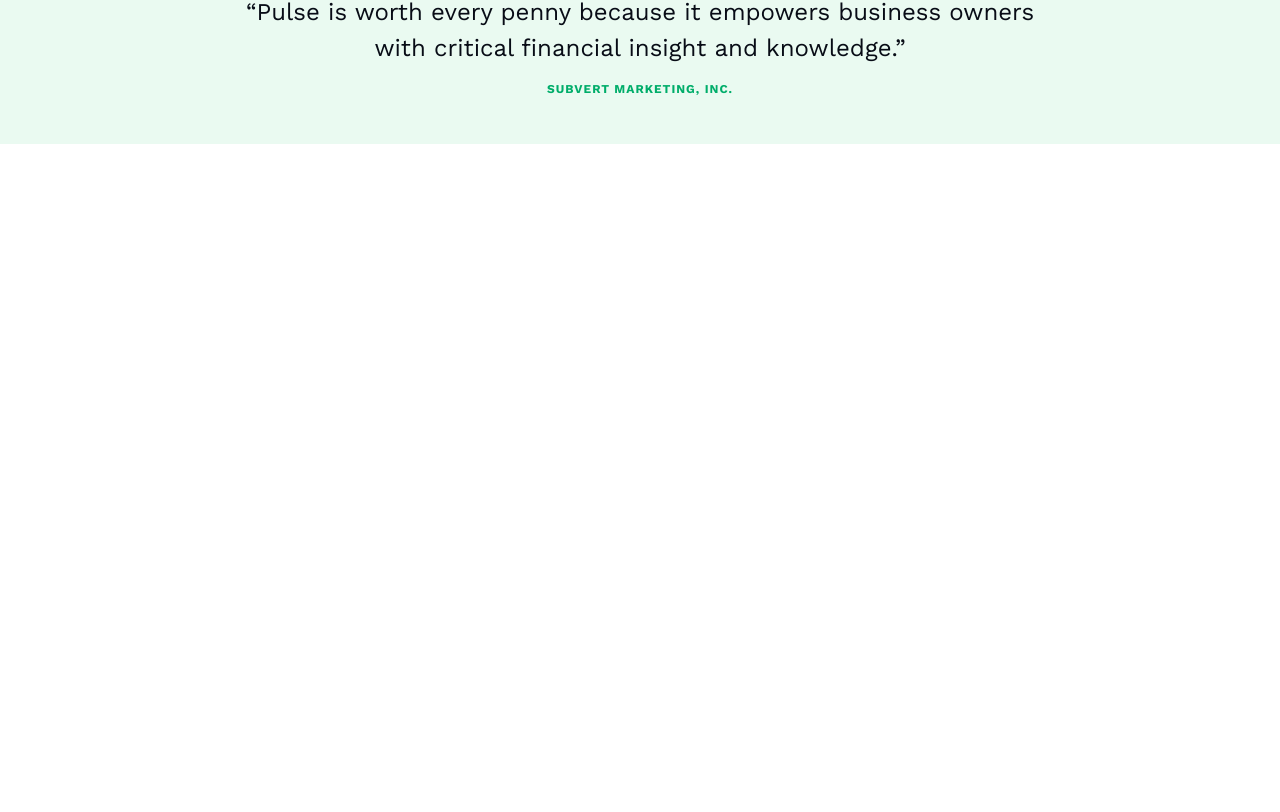
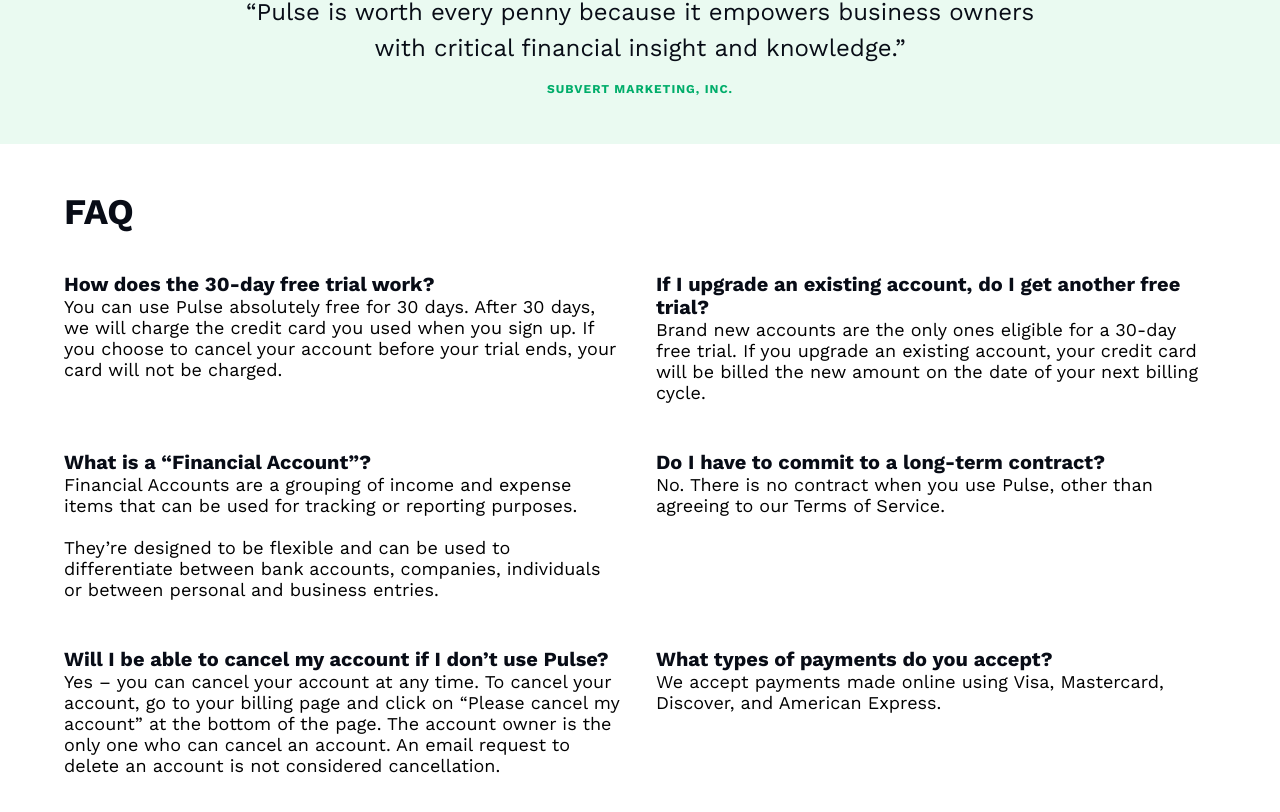
Before and after one commit to gomezjhon1022/clone-pulse, a React (Vite) app: page / in a window 1280 px wide. Shown: the part 2007-2819 px from the top of the page. Before the commit the page ends 2151 px from the top, so only its background shows below. Built offline with nearby package versions, Linux system fonts and the light colour scheme.

Commit message:
Add: Section faq

```diff
--- a/src/Components/Home/Home.css
+++ b/src/Components/Home/Home.css
@@ -287,3 +287,49 @@
   color: var(--green-dark);
   font-weight: 700;
 }
+
+.faq {
+  width: 100%;
+  max-width: 1200px;
+  margin: 0 auto;
+  padding: 3rem 1.5rem 2rem;
+}
+
+.faq-title {
+  margin-bottom: 1rem;
+  font-size: 2.25rem;
+  line-height: 1.15;
+  color: var(--black);
+  font-weight: 700;
+}
+
+.faq > div {
+  margin-left: -1rem;
+  margin-right: -1rem;
+  display: flex;
+  flex-wrap: wrap;
+}
+
+.faq-card {
+  padding-top: 1.5rem;
+  padding-bottom: 1.5rem;
+  padding-left: 1rem;
+  padding-right: 1rem;
+}
+
+.faq-card > div:first-child {
+  font-size: 1.25rem;
+  line-height: 1.15;
+  font-weight: 700;
+  color: var(--black);
+}
+
+.faq-card > p {
+  font-size: 1.125rem;
+}
+
+@media (min-width:768px) {
+  .faq-card {
+    width: 50%;
+  }
+}
--- a/src/Components/Home/index.jsx
+++ b/src/Components/Home/index.jsx
@@ -109,6 +109,37 @@
           </div>
         </div>
       </section>
+      <section className='faq'>
+        <h2 className='faq-title'>FAQ</h2>
+        <div>
+          <div className='faq-card'>
+            <div>How does the 30-day free trial work?</div>
+            <p>You can use Pulse absolutely free for 30 days. After 30 days, we will charge the credit card you used when you sign up. If you choose to cancel your account before your trial ends, your card will not be charged.</p>
+          </div>
+          <div className='faq-card'>
+            <div>If I upgrade an existing account, do I get another free trial?</div>
+            <p>Brand new accounts are the only ones eligible for a 30-day free trial. If you upgrade an existing account, your credit card will be billed the new amount on the date of your next billing cycle.</p>
+          </div>
+          <div className='faq-card'>
+            <div>What is a “Financial Account”?</div>
+            <p>Financial Accounts are a grouping of income and expense items that can be used for tracking or reporting purposes.<br/><br/>
+            They’re designed to be flexible and can be used to differentiate between bank accounts, companies, individuals or between personal and business entries.
+            </p>
+          </div>
+          <div className='faq-card'>
+            <div>Do I have to commit to a long-term contract?</div>
+            <p>No. There is no contract when you use Pulse, other than agreeing to our Terms of Service.</p>
+          </div>
+          <div className='faq-card'>
+            <div>Will I be able to cancel my account if I don’t use Pulse?</div>
+            <p>Yes – you can cancel your account at any time. To cancel your account, go to your billing page and click on “Please cancel my account” at the bottom of the page. The account owner is the only one who can cancel an account. An email request to delete an account is not considered cancellation.</p>
+          </div>
+          <div className='faq-card'>
+            <div>What types of payments do you accept?</div>
+            <p>We accept payments made online using Visa, Mastercard, Discover, and American Express.</p>
+          </div>
+        </div>
+      </section>
 
     </main>
   )
```
